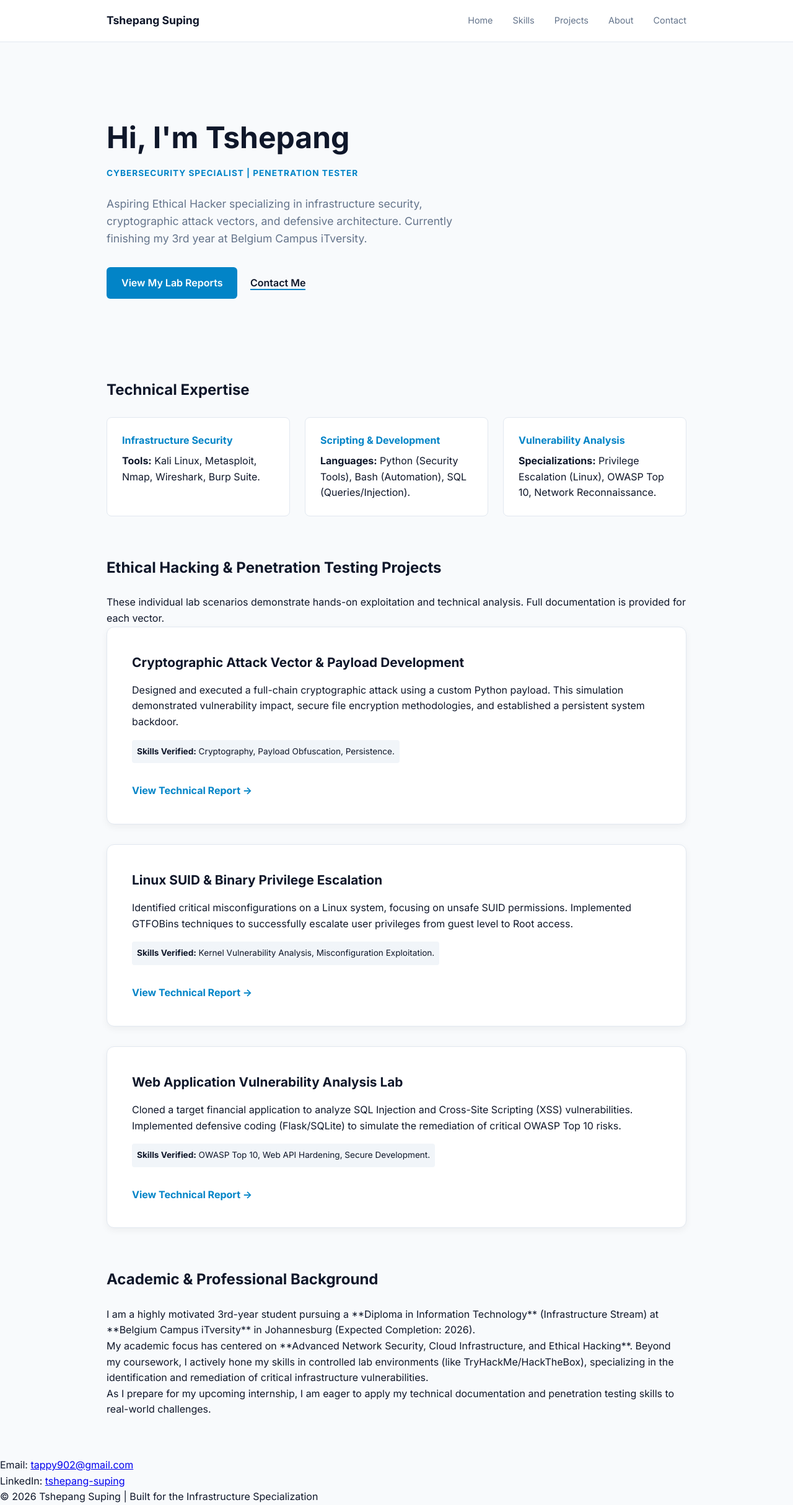
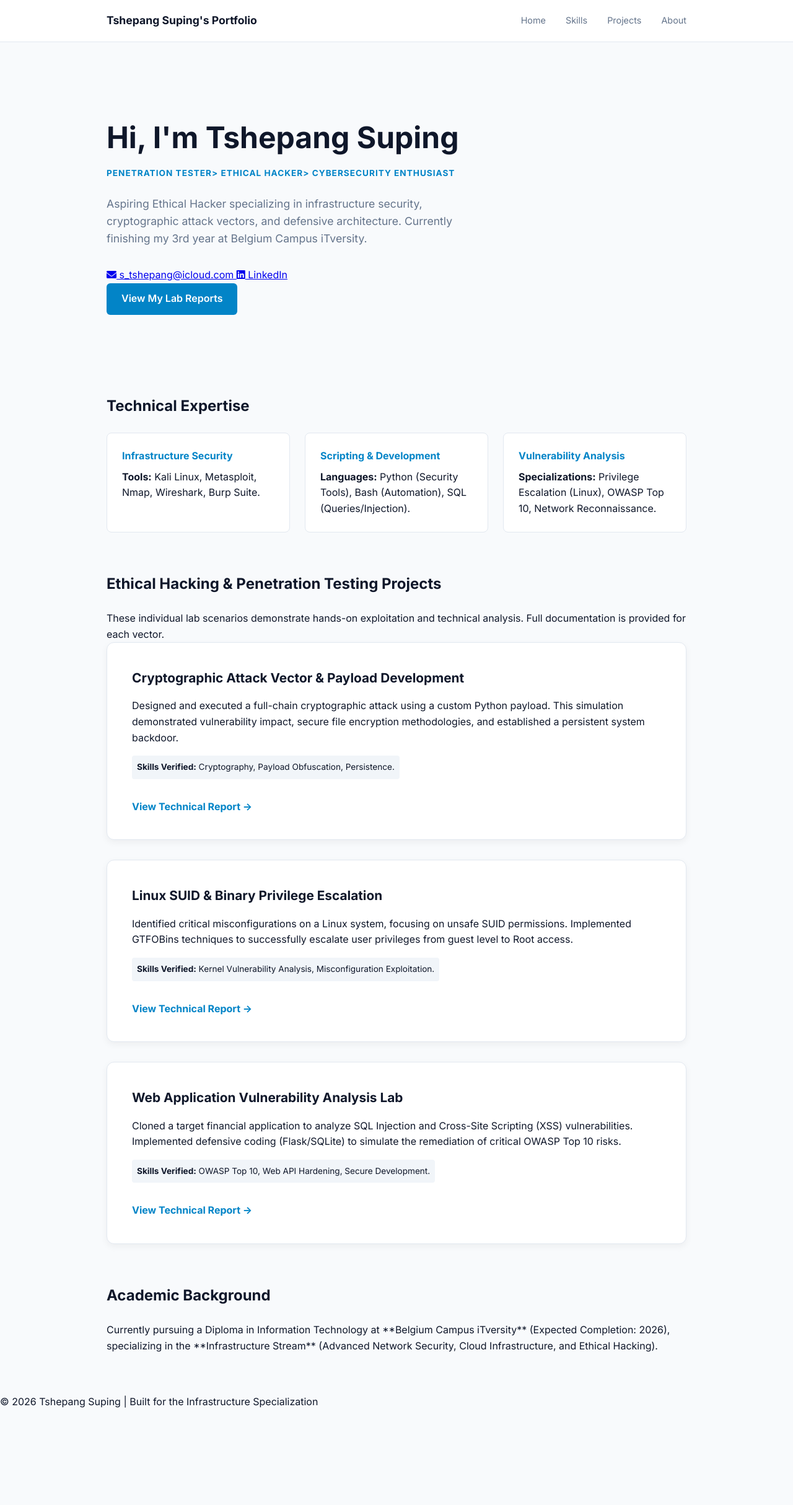
Before and after one commit to El-Fiorella/digital-portfolio, a plain HTML site: page index.html in a window 1280 px wide. Shown: the whole page at 62% size. After the commit the page ends 2274 px from the top, so only its background shows below. Drawn offline with Linux system fonts and the light colour scheme.

Commit message:
Revise portfolio content and structure
Updated the portfolio layout and content for clarity and professionalism.

```diff
--- a/index.html
+++ b/index.html
@@ -4,6 +4,7 @@
   <meta charset="UTF-8" />
   <meta name="viewport" content="width=device-width, initial-scale=1.0" />
   <title>Tshepang Suping | Portfolio</title>
+  <link rel="stylesheet" href="https://cdnjs.cloudflare.com/ajax/libs/font-awesome/6.0.0/css/all.min.css" />
   <link rel="stylesheet" href="style.css" />
   <link href="https://fonts.googleapis.com/css2?family=Inter:wght@400;600;700&display=swap" rel="stylesheet">
 </head>
@@ -11,30 +12,39 @@
 
   <nav class="navbar">
     <div class="nav-container">
-      <a href="#" class="logo">Tshepang Suping</a>
+      <a href="#" class="logo">Tshepang Suping's Portfolio</a>
       <ul class="nav-links">
         <li><a href="#home">Home</a></li>
         <li><a href="#skills">Skills</a></li>
         <li><a href="#projects">Projects</a></li>
         <li><a href="#about">About</a></li>
-        <li><a href="#contact">Contact</a></li>
       </ul>
     </div>
   </nav>
 
-  <header id="home" class="hero">
+  <header id="home" class="hero hero-centered">
     <div class="hero-content">
-      <h1>Hi, I'm Tshepang</h1>
-      <p class="subtitle">Cybersecurity Specialist | Penetration Tester</p>
-      <p class="hero-description">
+      <h1>Hi, I'm Tshepang Suping</h1>
+      <p class="subtitle subtitle-slate">PENETRATION TESTER> ETHICAL HACKER> CYBERSECURITY ENTHUSIAST</p>
+
+      <p class="hero-description description-centered">
         Aspiring Ethical Hacker specializing in infrastructure security, cryptographic attack vectors, and defensive architecture. Currently finishing my 3rd year at Belgium Campus iTversity.
       </p>
-      <div class="hero-btns">
+
+      <div class="contact-block-centered">
+        <a href="mailto:s_tshepang@icloud.com" class="contact-item">
+          <i class="fas fa-envelope"></i> s_tshepang@icloud.com
+        </a>
+        <a href="https://www.linkedin.com/in/tshepang-suping" target="_blank" class="contact-item">
+          <i class="fab fa-linkedin"></i> LinkedIn
+        </a>
+      </div>
+
+      <div class="hero-btns btns-centered">
         <a href="#projects" class="btn-primary">View My Lab Reports</a>
-        <a href="mailto:tappy902@gmail.com" class="btn-secondary">Contact Me</a>
       </div>
     </div>
-    </header>
+  </header>
 
   <main>
     <section id="skills" class="section-container">
@@ -61,45 +71,39 @@
 
       <div class="project-grid">
 
-        <div class="project-card">
+        <div class="project-card project-card-authoritative">
           <h3>Cryptographic Attack Vector & Payload Development</h3>
           <p>Designed and executed a full-chain cryptographic attack using a custom Python payload. This simulation demonstrated vulnerability impact, secure file encryption methodologies, and established a persistent system backdoor.</p>
           <p class="project-tools"><strong>Skills Verified:</strong> Cryptography, Payload Obfuscation, Persistence.</p>
-          <a href="Tshepang_Suping_Ransomware_Simulation.pdf" target="_blank" class="text-link">View Technical Report →</a>
+          <a href="Tshepang_Suping_Ransomware_Simulation.pdf" target="_blank" class="text-link authoritative-link">View Technical Report →</a>
         </div>
 
-        <div class="project-card">
+        <div class="project-card project-card-authoritative">
           <h3>Linux SUID & Binary Privilege Escalation</h3>
           <p>Identified critical misconfigurations on a Linux system, focusing on unsafe SUID permissions. Implemented GTFOBins techniques to successfully escalate user privileges from guest level to Root access.</p>
           <p class="project-tools"><strong>Skills Verified:</strong> Kernel Vulnerability Analysis, Misconfiguration Exploitation.</p>
-          <a href="Tshepang_Suping_Privilege_Escalation.pdf" target="_blank" class="text-link">View Technical Report →</a>
+          <a href="Tshepang_Suping_Privilege_Escalation.pdf" target="_blank" class="text-link authoritative-link">View Technical Report →</a>
         </div>
 
-        <div class="project-card">
+        <div class="project-card project-card-authoritative">
           <h3>Web Application Vulnerability Analysis Lab</h3>
           <p>Cloned a target financial application to analyze SQL Injection and Cross-Site Scripting (XSS) vulnerabilities. Implemented defensive coding (Flask/SQLite) to simulate the remediation of critical OWASP Top 10 risks.</p>
           <p class="project-tools"><strong>Skills Verified:</strong> OWASP Top 10, Web API Hardening, Secure Development.</p>
-          <a href="Tshepang_Suping_Web_Security_Lab.pdf" target="_blank" class="text-link">View Technical Report →</a>
+          <a href="Tshepang_Suping_Web_Security_Lab.pdf" target="_blank" class="text-link authoritative-link">View Technical Report →</a>
         </div>
 
       </div>
     </section>
 
-    <section id="about" class="section-container card-accent">
-      <h2>Academic & Professional Background</h2>
-      <p>I am a highly motivated 3rd-year student pursuing a **Diploma in Information Technology** (Infrastructure Stream) at **Belgium Campus iTversity** in Johannesburg (Expected Completion: 2026).</p>
-
-      <p>My academic focus has centered on **Advanced Network Security, Cloud Infrastructure, and Ethical Hacking**. Beyond my coursework, I actively hone my skills in controlled lab environments (like TryHackMe/HackTheBox), specializing in the identification and remediation of critical infrastructure vulnerabilities.</p>
-
-      <p>As I prepare for my upcoming internship, I am eager to apply my technical documentation and penetration testing skills to real-world challenges.</p>
+    <section id="about" class="section-container card-accent card-accent-centered">
+      <h2>Academic Background</h2>
+      <p>Currently pursuing a Diploma in Information Technology at **Belgium Campus iTversity** (Expected Completion: 2026), specializing in the **Infrastructure Stream** (Advanced Network Security, Cloud Infrastructure, and Ethical Hacking).</p>
     </section>
 
   </main>
 
   <footer id="contact">
-    <div class="footer-container">
-        <p>Email: <a href="mailto:tappy902@gmail.com">tappy902@gmail.com</a></p>
-        <p>LinkedIn: <a href="https://www.linkedin.com/in/tshepang-suping-573308345" target="_blank">tshepang-suping</a></p>
+    <div class="footer-container footer-centered">
         <p class="copyright">© 2026 Tshepang Suping | Built for the Infrastructure Specialization</p>
     </div>
   </footer>
```
